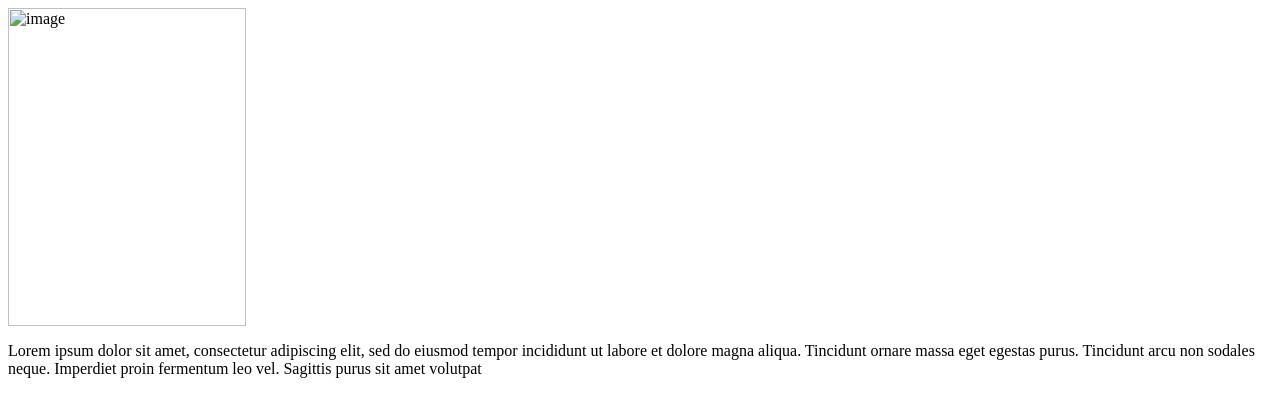
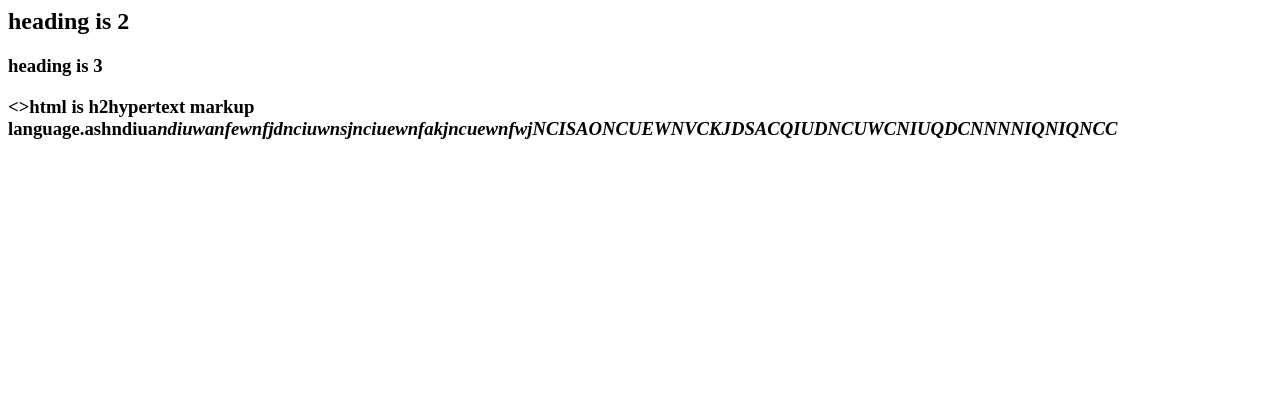
Before and after one commit to pranavsampat/Web-tech-assignment-1, a plain HTML site: page project 3.html in a window 1280 px wide. Drawn offline with Linux system fonts and the light colour scheme.

Commit message:
Update project 3.html

```diff
--- a/project 3.html
+++ b/project 3.html
@@ -3,9 +3,8 @@
 <title>assign 3</title>
 </head>
 <body>
-<img src="bhiIRsv.png~/home/pranav" alt="image" width="238" height="318">
-<p>Lorem ipsum dolor sit amet, consectetur adipiscing elit, sed do eiusmod tempor incididunt ut labore et dolore magna aliqua.
-    Tincidunt ornare massa eget egestas purus. Tincidunt arcu non sodales neque. Imperdiet proin fermentum leo vel.
-    Sagittis purus sit amet volutpat</p>
+<h2>heading is 2<h2>
+<h3>heading is 3<h3>
+<p><>html is h2hypertext markup language<b>.ashndiua<i>ndiuwanfewnfjdnciuwnsj<i>nciuewnfakjncuewnfwjNCISAONCUEWNVCKJDSACQIUDNCUWCNIUQDCNNNNIQNIQNCC</p>
 </body>
 </html>
```
